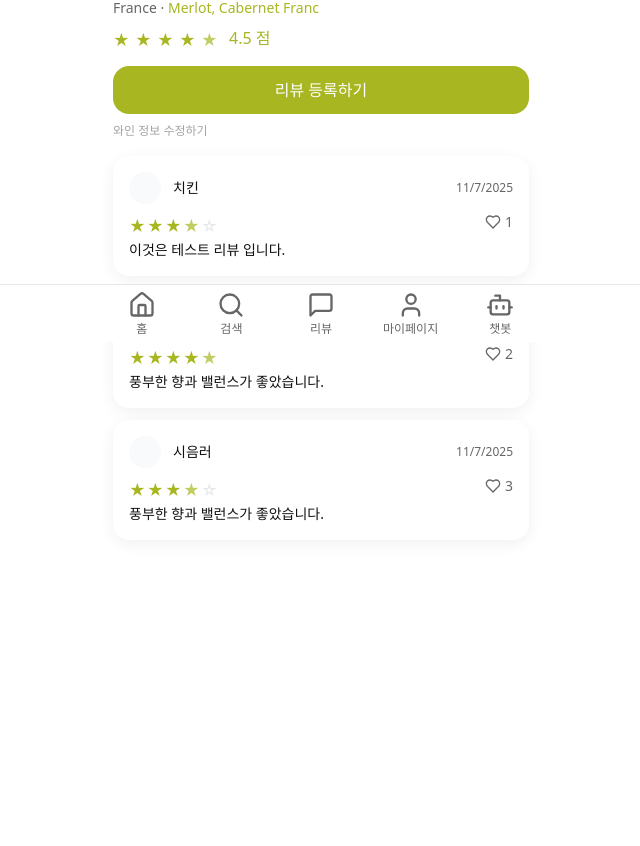
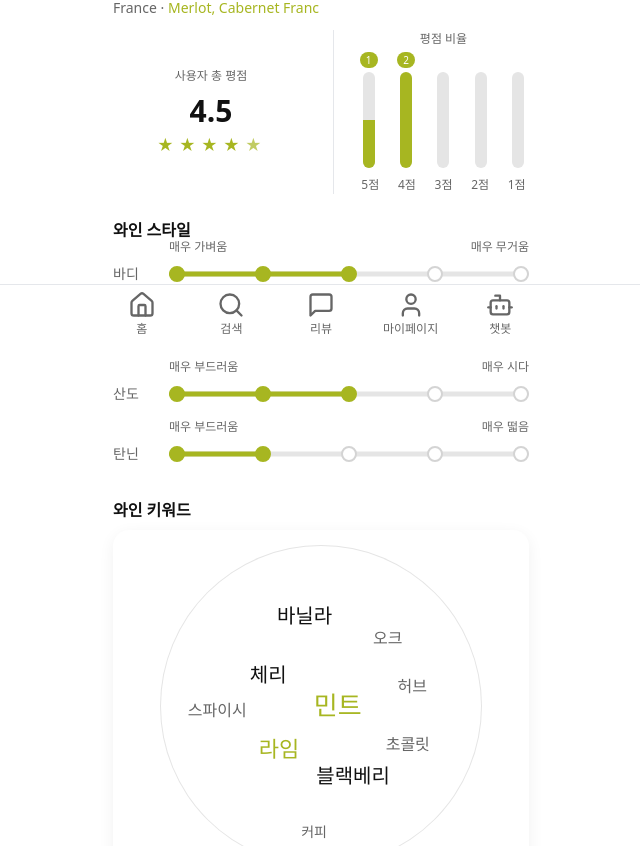
Before and after one commit to skan9708/wakiPedia_renew_2026, a React (Vite) app: page /wines/1 in a window 1280 px wide. Shown: the part 458-1304 px from the top of the page, without its empty margins (319-959 px from the left). Before the commit the page ends 1094 px from the top, so only its background shows below. Built offline with nearby package versions, Linux system fonts and the light colour scheme; a web font is replaced by a local one.

Commit message:
[FIX] FE 와인 보기 페이지 차트 및 추가 요소 추가

```diff
--- a/src/pages/Wines/WineDetailMobile.tsx
+++ b/src/pages/Wines/WineDetailMobile.tsx
@@ -32,6 +32,36 @@ export function WineDetailMobile() {
   const reviews = reviewsSeed;
   const [isFav, setIsFav] = useState(false);
 
+  const avgRating = useMemo(() => Number(wine.ratingAverage ?? 0), [wine.ratingAverage]);
+  const ratingDist = useMemo(() => {
+    const counts = [0, 0, 0, 0, 0]; // 1..5점
+    for (const r of reviews) {
+      const rounded = Math.round(r.rating);
+      const clamped = Math.min(5, Math.max(1, rounded));
+      counts[clamped - 1] += 1;
+    }
+    return counts;
+  }, [reviews]);
+  const maxCount = Math.max(1, ...ratingDist);
+
+  // 내 스타일/키워드(데모 데이터) - 마이페이지와 동일 톤
+  const myTaste = { body: 2, sweet: 1, acid: 2, tanin: 1 };
+  const myKeywords = [
+    { text: '블랙베리', weight: 5 },
+    { text: '바닐라', weight: 5 },
+    { text: '허브', weight: 3 },
+    { text: '체리', weight: 7 },
+    { text: '스모키', weight: 1 },
+    { text: '초콜릿', weight: 3 },
+    { text: '커피', weight: 2 },
+    { text: '멜론', weight: 2 },
+    { text: '오크', weight: 4 },
+    { text: '민트', weight: 13 },
+    { text: '라임', weight: 8 },
+    { text: '플로럴', weight: 2 },
+    { text: '스파이시', weight: 3 },
+  ];
+
   return (
     <div className="space-y-4">
       {/* 이미지 */}
@@ -64,10 +94,66 @@ export function WineDetailMobile() {
           {wine.regions} · <span className="text-accent">{wine.breed}</span>
         </div>
 
-        <div className="flex items-center gap-2 mt-2">
-          <RatingStars value={Number(wine.ratingAverage)} size="md" />
-          <span className="text-accent text-base font-medium">{Number(wine.ratingAverage).toFixed(1)} 점</span>
+        {/* 별점 요약 (좌: 총 평점 / 우: 평점 비율) */}
+        <div className="mt-3 grid grid-cols-2 gap-6 items-center">
+          {/* 사용자 총 평점 */}
+          <div className="flex flex-col items-center justify-center self-center h-24">
+            <div className="text-[12px] text-muted mb-2">사용자 총 평점</div>
+            <div className="text-3xl font-semibold">{avgRating.toFixed(1)}</div>
+            <div className="mt-1">
+              <RatingStars value={avgRating} size="md" />
+            </div>
+          </div>
+
+          {/* 평점 비율 */}
+          <div className="pl-6 border-l border-border">
+            <div className="text-[12px] text-muted mb-6 text-center">평점 비율</div>
+            <div className="grid grid-cols-5 gap-4 items-end justify-items-center">
+              {[5, 4, 3, 2, 1].map((star) => {
+                const count = ratingDist[star - 1];
+                const heightPct = `${(count / maxCount) * 100}%`;
+                const isActive = count > 0;
+                return (
+                  <div key={star} className="relative flex flex-col items-center">
+                    {isActive && (
+                      <span className="absolute -top-5 inline-flex items-center justify-center rounded-full bg-accent text-white text-[10px] px-1.5 h-4 min-w-[16px] leading-none">
+                        {count}
+                      </span>
+                    )}
+                    <div className="w-3 h-24 rounded-full bg-neutral-200 overflow-hidden flex items-end" aria-label={`${star}점 비율`} role="img">
+                      <div
+                        className={`w-full ${isActive ? 'bg-accent' : 'bg-transparent'}`}
+                        style={{ height: heightPct, transition: 'height 200ms ease' }}
+                      />
+                    </div>
+                  </div>
+                );
+              })}
+            </div>
+            <div className="grid grid-cols-5 gap-4 justify-items-center text-[12px] text-muted mt-2 px-0.5">
+              {[5, 4, 3, 2, 1].map((s) => <span key={s}>{s}점</span>)}
+            </div>
+          </div>
         </div>
+
+        {/* 내 스타일 */}
+        <section className="mt-6">
+          <h3 className="text-base font-semibold mb-3">와인 스타일</h3>
+          <div className="space-y-5">
+            <GaugeRow title="바디" left="매우 가벼움" right="매우 무거움" value={myTaste.body} />
+            <GaugeRow title="당도" left="매우 드라이" right="매우 스윗" value={myTaste.sweet} />
+            <GaugeRow title="산도" left="매우 부드러움" right="매우 시다" value={myTaste.acid} />
+            <GaugeRow title="탄닌" left="매우 부드러움" right="매우 떫음" value={myTaste.tanin} />
+          </div>
+        </section>
+
+        {/* 나의 와인 키워드 */}
+        <section className="mt-6 pb-2">
+          <h3 className="text-base font-semibold mb-2">와인 키워드</h3>
+          <div className="card p-4">
+            <WordCloud words={myKeywords} />
+          </div>
+        </section>
 
         {/* 행동 영역 */}
         <div className="mt-4 grid grid-cols-1 gap-2">
@@ -98,3 +184,83 @@ export function WineDetailMobile() {
 }
 
 export default WineDetailMobile;
+
+
+type GaugeProps = { title: string; left: string; right: string; value: number };
+function GaugeRow({ title, left, right, value }: GaugeProps) {
+  const fillPct = `${(value / 4) * 100}%`;
+  return (
+    <div className="flex items-center gap-2">
+      <div className="w-12 shrink-0 text-sm text-muted">{title}</div>
+      <div className="flex-1">
+        <div className="relative h-10">
+          <div className="absolute -top-4 left-0 text-[12px] text-muted">{left}</div>
+          <div className="absolute -top-4 right-0 text-[12px] text-muted">{right}</div>
+          <div className="absolute left-0 right-0 top-1/2 -translate-y-1/2 h-[5px] bg-neutral-200 rounded-full" />
+          <div className="absolute left-0 top-1/2 -translate-y-1/2 h-[5px] bg-accent rounded-full" style={{ width: fillPct }} />
+          <div className="absolute inset-x-0 top-1/2 -translate-y-1/2 z-10 flex items-center justify-between">
+            {Array.from({ length: 5 }).map((_, i) => (
+              <span key={i} className={`w-4 h-4 rounded-full border-2 ${i <= value ? 'bg-accent border-accent' : 'bg-white border-neutral-300'}`} />
+            ))}
+          </div>
+        </div>
+      </div>
+    </div>
+  );
+}
+
+type CloudWord = { text: string; weight: number };
+function WordCloud({ words }: { words: CloudWord[] }) {
+  const sizePxFor = (w: number) => (w >= 10 ? 26 : w >= 8 ? 22 : w >= 5 ? 20 : w >= 3 ? 16 : 14);
+  const classFor = (w: number) => (w >= 8 ? 'text-accent' : w >= 5 ? 'text-fg' : 'text-muted');
+  const list = [...words].sort((a,b) => b.weight - a.weight).slice(0,10);
+
+  const placed: Array<{ x: number; y: number; r: number; text: string; weight: number }> = [];
+  const R = 90;
+  list.forEach((w, idx) => {
+    const font = sizePxFor(w.weight);
+    const r = font * 0.7;
+    let angle = idx * 0.6;
+    let radius = 10;
+    let found = false;
+    for (let iter = 0; iter < 2000 && !found; iter++) {
+      const x = R + radius * Math.cos(angle);
+      const y = R + radius * Math.sin(angle);
+      if (Math.hypot(x - R, y - R) + r > R) { angle += 0.25; radius += 1; continue; }
+      let collide = false;
+      for (const p of placed) {
+        if (Math.hypot(x - p.x, y - p.y) < r + p.r + 6) { collide = true; break; }
+      }
+      if (!collide) { placed.push({ x, y, r, text: w.text, weight: w.weight }); found = true; }
+      else { angle += 0.35; radius += 1; }
+    }
+  });
+
+  const [tick, setTick] = (window as any).React?.useState?.(0) ?? [0, () => {}];
+  (window as any).React?.useEffect?.(() => {
+    const t = setInterval(() => setTick((v: number) => v + 1), 2000);
+    return () => clearInterval(t);
+  }, [setTick]);
+
+  return (
+    <div className="relative mx-auto w-full aspect-square max-w-[320px]">
+      {placed.map((p, i) => {
+        const fontSize = sizePxFor(p.weight);
+        const jitterX = ((i + tick) % 3) - 1;
+        const jitterY = ((tick + i * 2) % 3) - 1;
+        const left = (p.x / (R * 2)) * 100;
+        const top = (p.y / (R * 2)) * 100;
+        return (
+          <span
+            key={`${p.text}-${i}`}
+            className={`absolute ${classFor(p.weight)} select-none`}
+            style={{ left: `${left}%`, top: `${top}%`, transform: `translate(-50%, -50%) translate(${jitterX}px, ${jitterY}px)`, fontSize }}
+          >
+            {p.text}
+          </span>
+        );
+      })}
+      <div className="absolute inset-0 rounded-full ring-1 ring-neutral-200 pointer-events-none" />
+    </div>
+  );
+}
--- a/src/styles/globals.css
+++ b/src/styles/globals.css
@@ -44,6 +44,11 @@ body {
   @apply rounded-2xl shadow-card bg-white;
 }
 
+/* 브랜드 프라이빗 컬러(어두운 초록) 유틸 🎯 */
+.bg-private { background-color: #2E4A0C; }
+.text-private { color: #2E4A0C; }
+.border-private { border-color: #2E4A0C; }
+
 /* 하트 클릭 팝 애니메이션 (로티 대체 경량 효과) 💓 */
 @keyframes heart-pop {
   0% { transform: scale(0.6); opacity: 0; }
```
